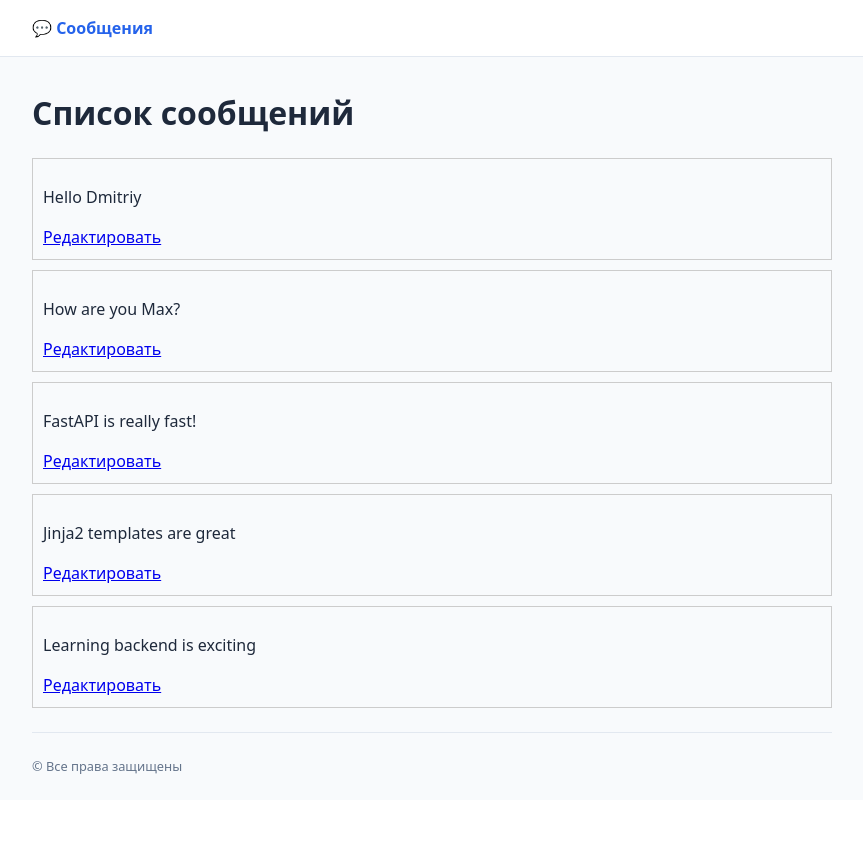
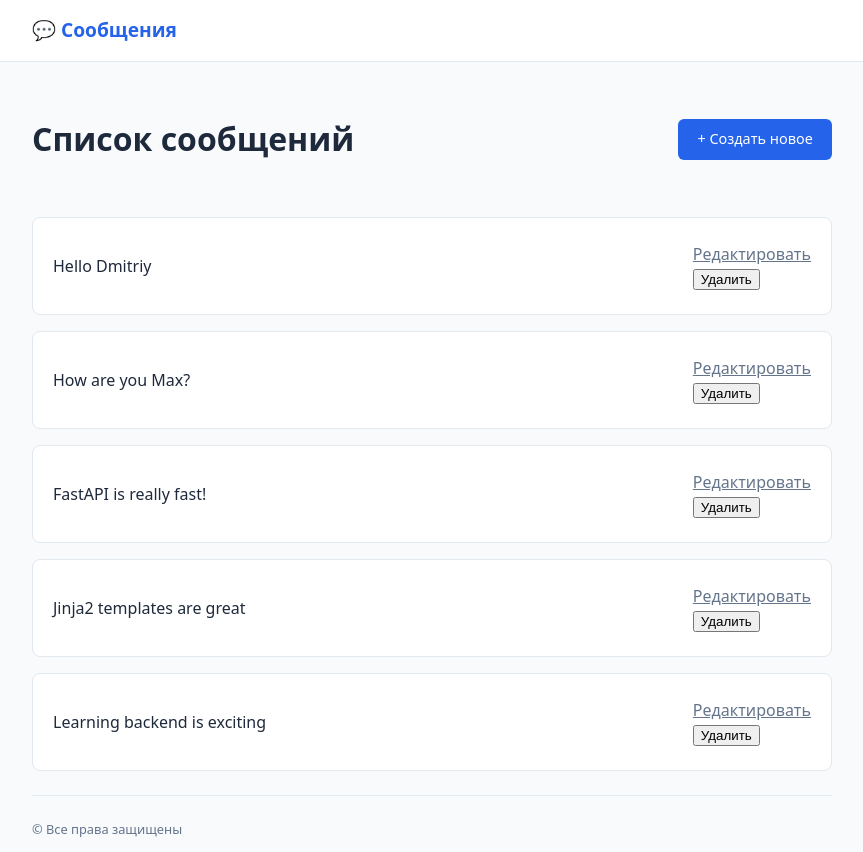
Before and after one commit to MiVaJ/nevito-fastapi, a FastAPI app: page /web/messages in a window 1280 px wide. Shown: the whole page, without its empty margins (208-1071 px from the left). Before the commit the page ends 774 px from the top, so only its background shows below. Run offline with FastAPI, Linux system fonts and the light colour scheme.

Commit message:
feat: implement full CRUD for messages with Jinja2 templates

```diff
--- a/main.py
+++ b/main.py
@@ -1,13 +1,12 @@
 from typing import Annotated
 
-from fastapi import FastAPI, HTTPException, Path, Query, Form, status, Request
+from fastapi import FastAPI, Form, HTTPException, Path, Query, Request, status
+from fastapi.responses import HTMLResponse, RedirectResponse
 from fastapi.staticfiles import StaticFiles
-
-from fastapi.responses import HTMLResponse, RedirectResponse
 from fastapi.templating import Jinja2Templates
 
 import schemas
-from database import products_db, users_db, messages_db
+from database import messages_db, products_db, users_db
 
 app = FastAPI(
     openapi_tags=[
@@ -26,6 +25,10 @@ app = FastAPI(
         {
             "name": "Домашнее задание от 11-12.04.2026",
             "description": "Фронтенд на Jinja2: работа с сообщениями",
+        },
+        {
+            "name": "Домашнее задание от 18-19.04.2026 Jinja",
+            "description": "Jinja2: серверный CRUD и HTML-формы",
         },
     ]
 )
@@ -232,6 +235,25 @@ async def edit_message_form(request: Request, message_id: int):
     )
 
 
+# GET /web/messages/create — форма для создания нового сообщения
+@app.get(
+    "/web/messages/create",
+    response_class=HTMLResponse,
+    tags=["Домашнее задание от 18-19.04.2026 Jinja"],
+)
+async def create_message_form(request: Request):
+    return templates.TemplateResponse(request=request, name="create.html", context={})
+
+
+# POST /web/messages — добавление нового сообщения в базу данных
+@app.post("/web/messages", tags=["Домашнее задание от 18-19.04.2026 Jinja"])
+async def create_message(content: Annotated[str, Form()]):
+    new_id = max((m.id for m in messages_db), default=0) + 1
+    new_msg = schemas.MessageRead(id=new_id, content=content)
+    messages_db.append(new_msg)
+    return RedirectResponse(url="/web/messages", status_code=303)
+
+
 # POST /web/messages/{message_id} - обновление сообщения
 @app.post("/web/messages/{message_id}", tags=["Домашнее задание от 11-12.04.2026"])
 async def update_message(message_id: int, content: Annotated[str, Form()]):
@@ -244,3 +266,17 @@ async def update_message(message_id: int, content: Annotated[str, Form()]):
             return RedirectResponse(url="/web/messages", status_code=303)
 
     raise HTTPException(status_code=404, detail="Message not found")
+
+
+# POST /web/messages/{message_id}/delete — удаление сообщения
+@app.post(
+    "/web/messages/{message_id}/delete",
+    tags=["Домашнее задание от 18-19.04.2026 Jinja"],
+)
+async def delete_message(message_id: int):
+    message = next((m for m in messages_db if m.id == message_id), None)
+    if not message:
+        raise HTTPException(status_code=404, detail="Message not found")
+
+    messages_db.remove(message)
+    return RedirectResponse(url="/web/messages", status_code=303)
--- a/schemas.py
+++ b/schemas.py
@@ -47,5 +47,9 @@ class MessageBase(BaseModel):
     ]
 
 
+class MessageCreate(MessageBase):
+    pass
+
+
 class MessageRead(MessageBase):
     id: Annotated[int, Field(ge=1, description="Уникальный идентификатор")]
--- a/static/css/style.css
+++ b/static/css/style.css
@@ -1,7 +1,10 @@
 :root {
     --primary: #2563eb;
+    --primary-hover: #1d4ed8;
+    --danger: #dc2626;
     --bg: #f8fafc;
     --text: #1e293b;
+    --text-muted: #64748b;
     --border: #e2e8f0;
 }
 
@@ -30,6 +33,7 @@ body {
     font-weight: bold;
     text-decoration: none;
     color: var(--primary);
+    font-size: 1.2rem;
 }
 
 .card {
@@ -37,6 +41,7 @@ body {
     padding: 2rem;
     border-radius: 8px;
     border: 1px solid var(--border);
+    box-shadow: 0 1px 3px rgba(0,0,0,0.1);
 }
 
 .form-group {
@@ -56,6 +61,12 @@ textarea {
     border-radius: 6px;
     box-sizing: border-box;
     font-size: 1rem;
+    font-family: inherit;
+}
+
+textarea:focus {
+    outline: 2px solid var(--primary);
+    outline-offset: -1px;
 }
 
 .actions {
@@ -65,12 +76,15 @@ textarea {
 }
 
 .btn {
+    display: inline-block;
     padding: 0.6rem 1.2rem;
     border-radius: 6px;
     text-decoration: none;
     font-size: 0.9rem;
+    font-weight: 500;
     cursor: pointer;
     border: none;
+    transition: all 0.2s;
 }
 
 .btn-primary {
@@ -78,12 +92,28 @@ textarea {
     color: white;
 }
 
-.btn-secondary {
-    color: #64748b;
+.btn-primary:hover {
+    background: var(--primary-hover);
 }
 
-.btn:hover {
-    opacity: 0.9;
+.btn-secondary {
+    color: var(--text-muted);
+    background: transparent;
+}
+
+.btn-secondary:hover {
+    color: var(--text);
+}
+
+/* Специфический стиль для кнопки удаления */
+.btn-delete {
+    color: var(--danger);
+    background: transparent;
+    padding: 0;
+}
+
+.btn-delete:hover {
+    text-decoration: underline;
 }
 
 .header-actions {
@@ -95,32 +125,50 @@ textarea {
 
 .message-item {
     background: white;
-    padding: 1rem;
+    padding: 1.25rem;
     border-radius: 8px;
     margin-bottom: 1rem;
     border: 1px solid var(--border);
     display: flex;
     justify-content: space-between;
     align-items: center;
+    transition: transform 0.1s;
+}
+
+.message-item:hover {
+    border-color: #cbd5e1;
+}
+
+.message-info p {
+    margin: 0;
+}
+
+.message-links {
+    display: flex;
+    gap: 1rem;
+    align-items: center;
 }
 
 .message-links a {
-    margin-left: 1rem;
     font-size: 0.85rem;
     text-decoration: none;
     color: var(--primary);
+}
+
+.message-links a:hover {
+    text-decoration: underline;
 }
 
 .back-link {
     display: block;
     margin-bottom: 1rem;
     font-size: 0.9rem;
-    color: #64748b;
+    color: var(--text-muted);
     text-decoration: none;
 }
 
 .content-view {
-    font-size: 1.2rem;
+    font-size: 1.1rem;
     white-space: pre-wrap;
     padding: 1rem 0;
 }
--- a/templates/index.html
+++ b/templates/index.html
@@ -1,13 +1,24 @@
 {% extends "base.html" %}
 
 {% block content %}
-    <h1>Список сообщений</h1>
+    <div class="header-actions">
+        <h1>Список сообщений</h1>
+        <a href="/web/messages/create" class="btn btn-primary">+ Создать новое</a>
+    </div>
     <div class="message-list">
         {% for msg in messages %}
-        <div style="border: 1px solid #ccc; padding: 10px; margin-bottom: 10px;">
-            <p>{{ msg.content }}</p>
-            <a href="/web/messages/{{ msg.id }}/edit">Редактировать</a>
-        </div>
+            <div class="message-item">
+                <p>{{ msg.content }}</p>
+                <div class="message-actions">
+                    <a href="/web/messages/{{ msg.id }}/edit" class="btn-secondary">Редактировать</a>
+
+                    <form action="/web/messages/{{ msg.id }}/delete" method="post" style="margin: 0;">
+                        <button type="submit" class="btn-danger" onclick="return confirm('Удалить?')">
+                            Удалить
+                        </button>
+                    </form>
+                </div>
+            </div>
         {% endfor %}
     </div>
 {% endblock %}
```
Also changed, not shown: templates/create.html (added, +15 -0 lines).
